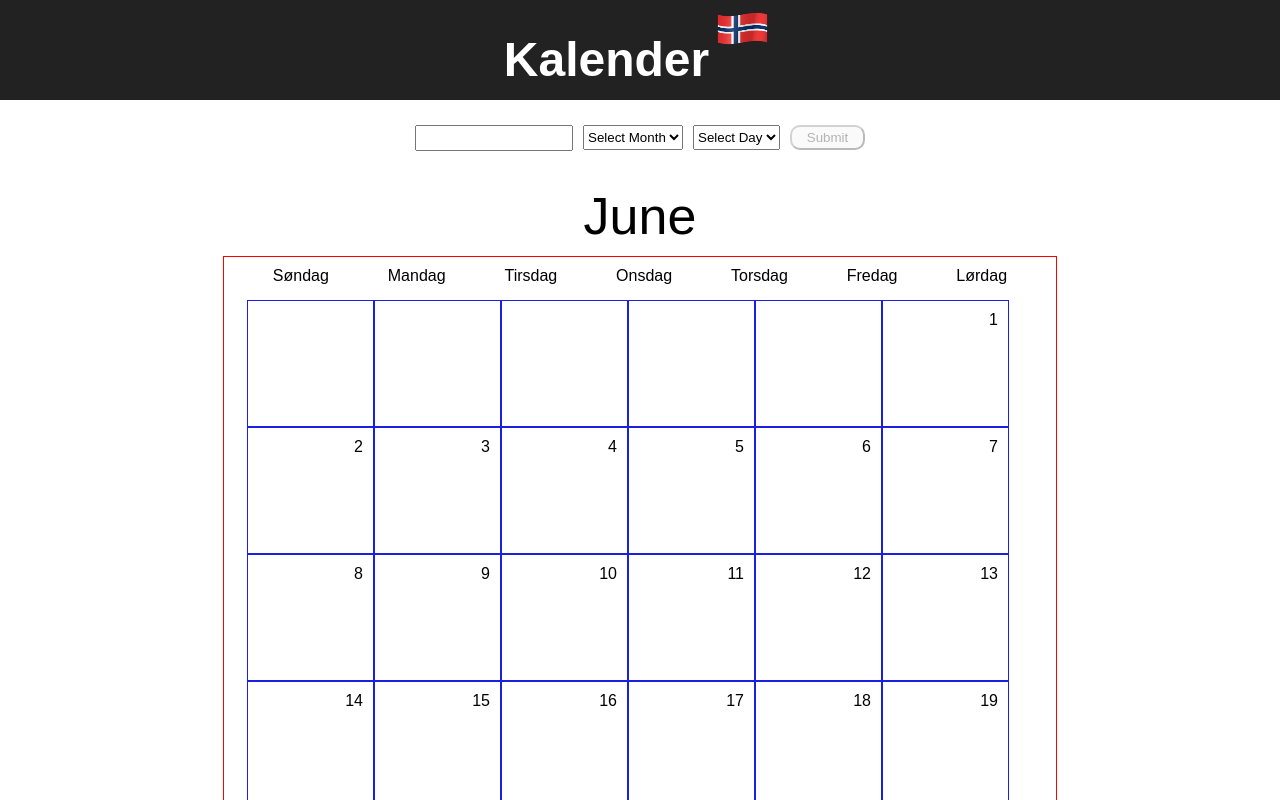
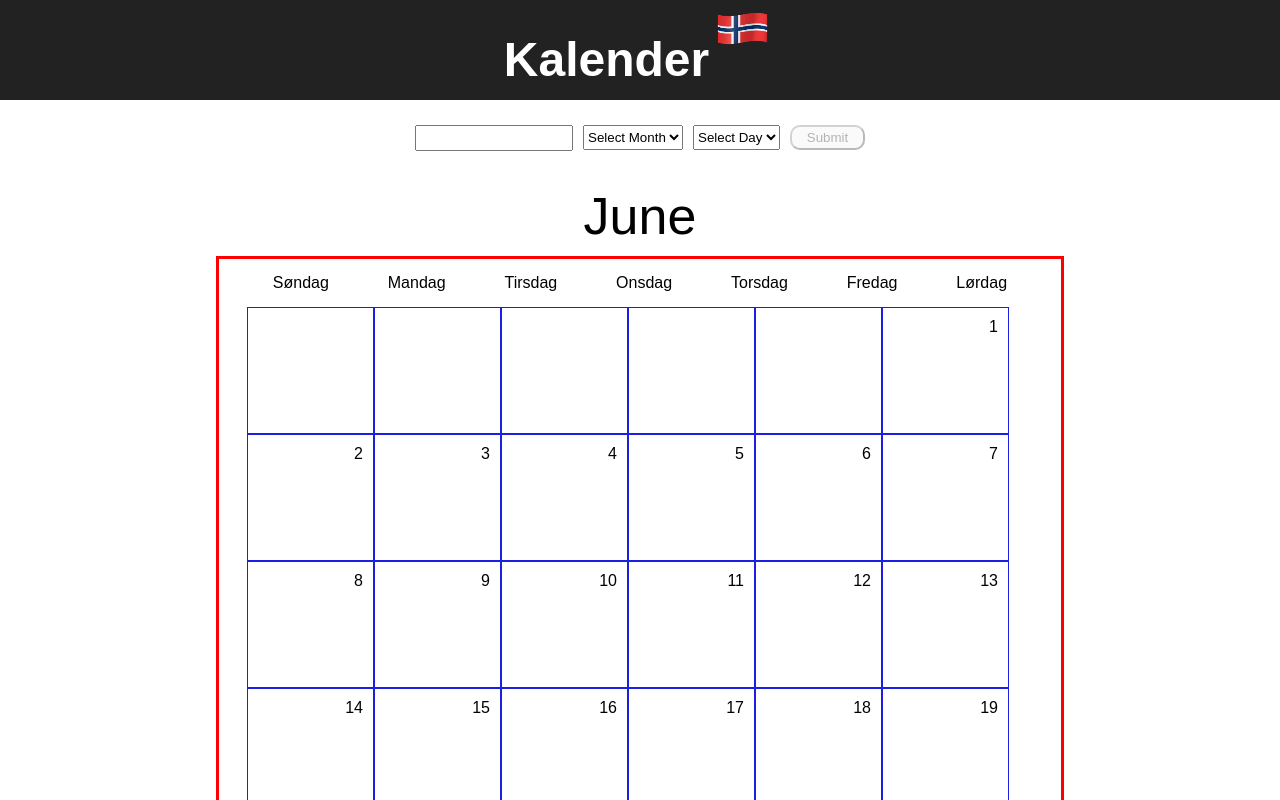
Before and after one commit to patrickjneel/Kalender, a React (Create React App) app: page / in a window 1280 px wide. Shown: the top 800 px of the page. Built offline with nearby package versions, Linux system fonts and the light colour scheme.

Commit message:
added events to specific days

```diff
--- a/src/components/InputArea.js
+++ b/src/components/InputArea.js
@@ -24,7 +24,6 @@ class InputArea extends Component {
   }
 
   handleChange = (event) => {
-    console.log(event.target.value)
     this.setState({ [event.target.name]: event.target.value })
   }
 
--- a/src/components/Months.js
+++ b/src/components/Months.js
@@ -5,16 +5,16 @@ import JulyData from '../JulyData';
 
 class Month extends Component {
 
-  showEvents = () => {
-    if(this.props.events.length) {
-      return this.props.events.map((event, index) => {
+  showEvents = (currentDay) => {
+    return this.props.events.map((event, index) => {
+      if(event.day == currentDay.day){
         return (
           <div key={index}>
             {event.eventDesc}
           </div>
         )
-      })
-    }
+      }
+    })
   }
 
   daysShown = () => {
@@ -23,7 +23,7 @@ class Month extends Component {
         <div key={index} className="days-month">
           <p className="individual-day">{day.day}</p>
           <p>{day.event}</p>
-          <div>{this.showEvents()}</div>
+          <div>{this.showEvents(day)}</div>
         </div>
       )
     })
--- a/src/components/months.css
+++ b/src/components/months.css
@@ -15,7 +15,8 @@
 }
 
 .calendar-body {
-  border: 1px solid red;
+  border: 3px solid red;
+  padding: 5px;
   width: 65%;
 }
 
```
